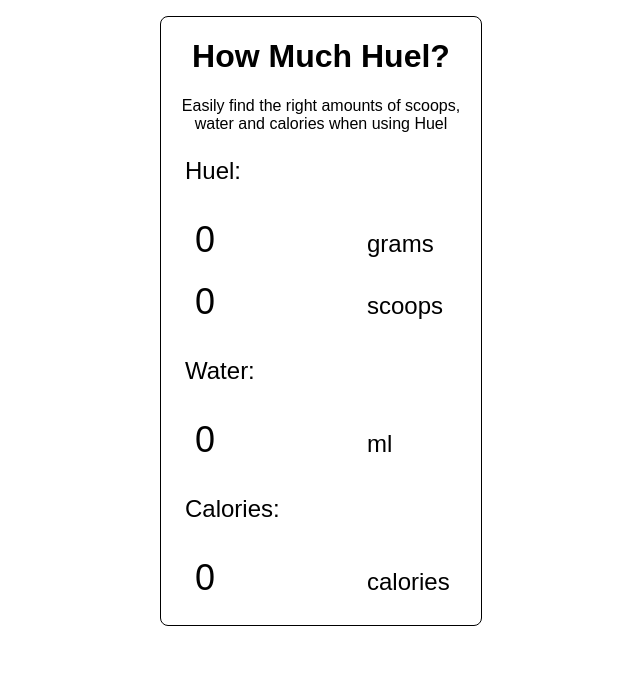
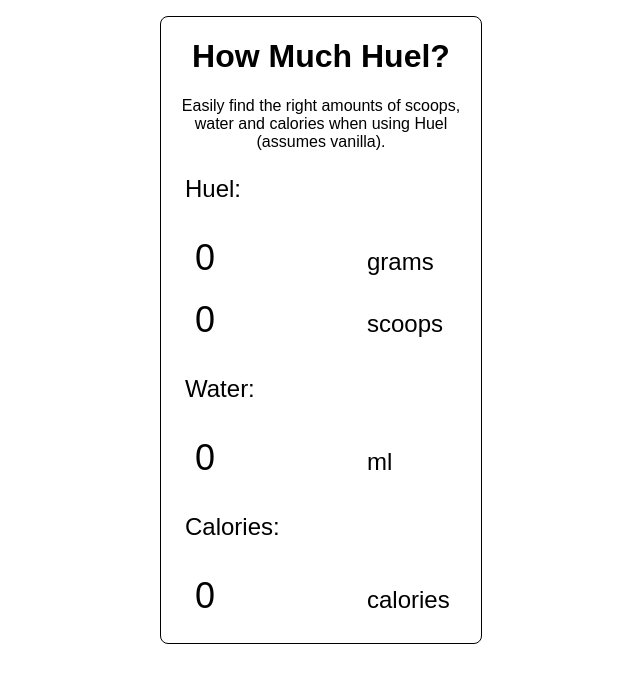
Before and after one commit to philipjohn/howmuchhuel, a React (Create React App) app: page / in a window 1280 px wide. Shown: the top 682 px of the page, without its empty margins (319-959 px from the left). Built offline with nearby package versions, Linux system fonts and the light colour scheme.

Commit message:
Clarify the vanilla assumption

```diff
--- a/src/App.js
+++ b/src/App.js
@@ -9,7 +9,7 @@
 
                 <header>
                     <h1>How Much Huel?</h1>
-                    <p>Easily find the right amounts of scoops, water and calories when using Huel</p>
+                    <p>Easily find the right amounts of scoops, water and calories when using Huel (assumes vanilla).</p>
                 </header>
 
                 <HuelCalculator />
```
